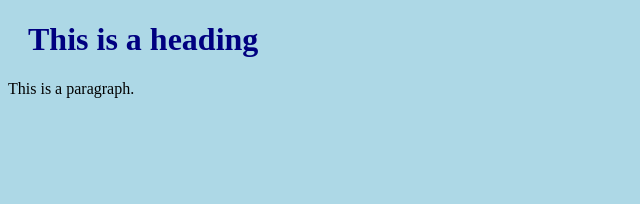
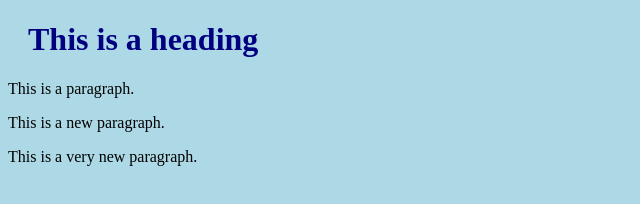
Before and after one commit to gatisprog/DialogsAB_JS, a plain HTML site: page Class_03/index.html in a window 1280 px wide. Shown: the whole page, without its empty margins (0-640 px from the left). Drawn offline with Linux system fonts and the light colour scheme.

Commit message:
Class_03_a

```diff
--- a/Class_03/index.html
+++ b/Class_03/index.html
@@ -13,6 +13,10 @@
 
 <h1>This is a heading</h1>
 <p>This is a paragraph.</p>
+<p>This is a new paragraph.</p>
+<p>This is a very new paragraph.</p>
+
+<script> console.log ("Hello World!"); </script>
 
 </body>
 </html>
```
